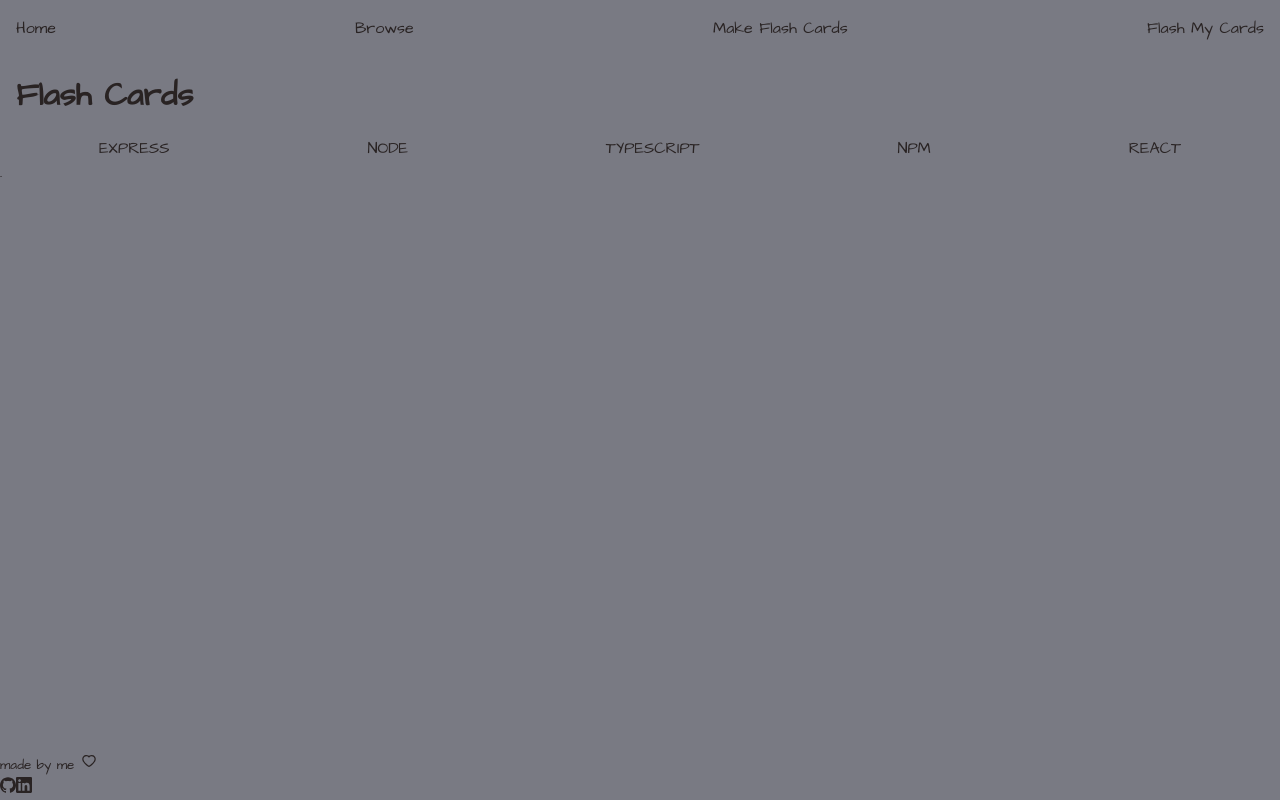
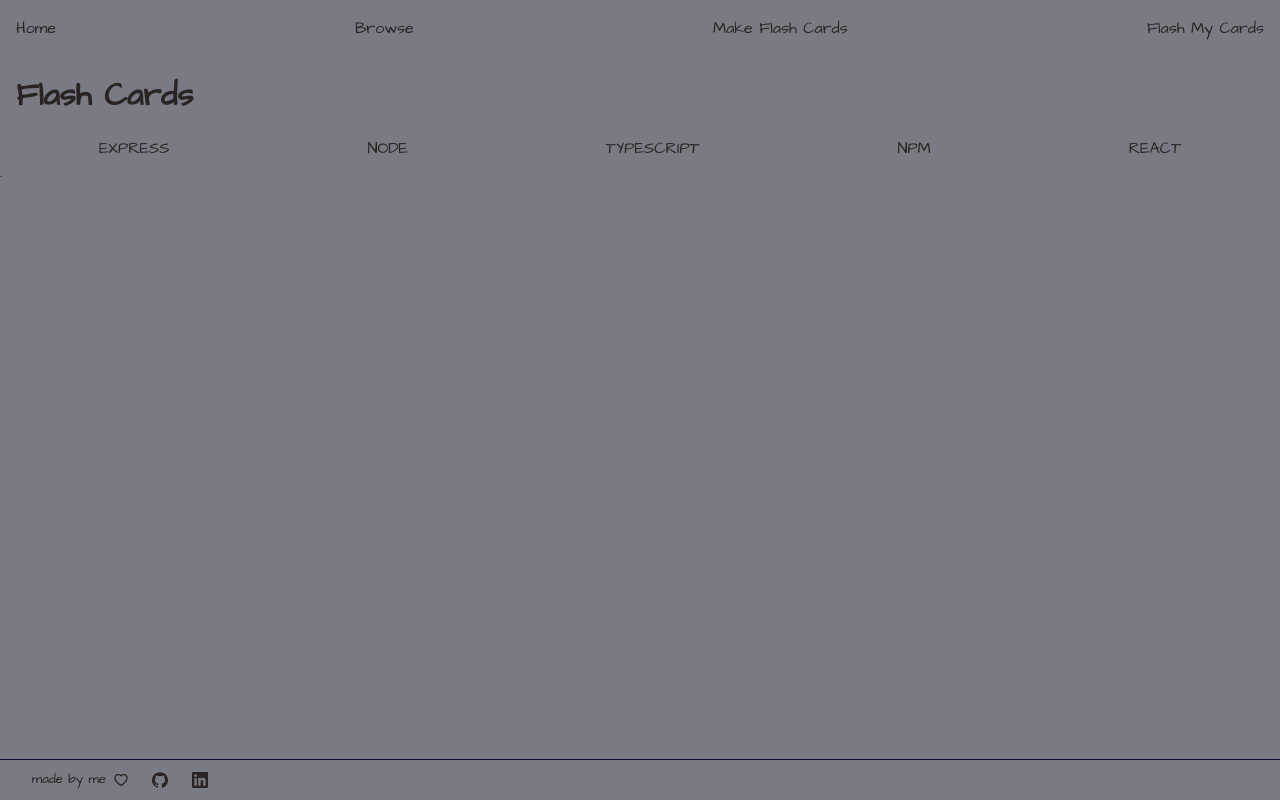
Before and after one commit to ElBrewster/studyCards, a React (Vite) app in the folder packages/app/: page /add in a window 1280 px wide. Built offline with nearby package versions, Linux system fonts and the light colour scheme.

Commit message:
Add footer styling

```diff
--- a/packages/app/src/index.css
+++ b/packages/app/src/index.css
@@ -23,6 +23,7 @@ h1 {
 }
 
 a {
+  align-self: center;
   text-decoration: none;
 }
 
@@ -50,12 +51,38 @@ main {
   flex: 1;
 }
 
+img,
+svg {
+  align-self: center;
+  display: block;
+  max-width: 100%;
+}
+
+footer {
+  border-top: 1px solid #0e1230;
+  display: flex;
+  padding: .5rem;
+}
+
+.footerWrapper {
+  display: flex;
+  justify-content: space-evenly;
+  min-width: 14rem;
+}
+
+.footerNote {
+  align-items: center;
+  display: flex;
+}
+
+/* pages --------------------------------------------- */
 .browse-section {
     display: grid;
     gap: 1rem;
     padding: 1rem;
 }
 
+/* single note-card ---------------------------------- */
 .three-by-five-card {
   aspect-ratio: 5 / 3;
   background-color: aliceblue;
@@ -104,6 +131,8 @@ main {
   padding: .5rem;
 }
 
+
+/* media queries --------------------------------------------------- */
 @media(min-width: 800px) {
   .browse-section {
       display: grid;
```
